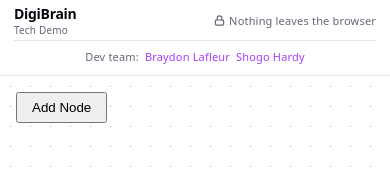
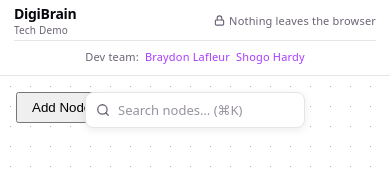
Before and after one commit to BrayLaf/DigiBrain-Tech-Demo, a React (Vite) app: page / in a window 390 px wide. Shown: the top 182 px of the page. Built offline with nearby package versions, Linux system fonts and the light colour scheme.

Commit message:
implement search functionality with highlight in graph nodes

```diff
--- a/src/App.tsx
+++ b/src/App.tsx
@@ -3,6 +3,8 @@
 import GraphCanvas from './graph/GraphCanvas';
 import NodePanel from './panel/NodePanel';
 import MiniPanel from './panel/MiniPanel';
+import SearchBar from './graph/SearchBar';
+import { useGraphStore } from './store/graphStore';
 
 type EditPanel =
   | { open: false }
@@ -12,6 +14,14 @@
 function App() {
   const [detailNodeId, setDetailNodeId] = useState<string | null>(null);
   const [editPanel, setEditPanel] = useState<EditPanel>({ open: false });
+  const [searchQuery, setSearchQuery] = useState('');
+  const [focusTarget, setFocusTarget] = useState<{ id: string; ts: number } | null>(null);
+
+  const brainNodes = useGraphStore((s) => s.nodes);
+
+  function handleFocusNode(id: string) {
+    setFocusTarget({ id, ts: Date.now() });
+  }
 
   function openEdit(nodeId: string) {
     setDetailNodeId(null);
@@ -30,6 +40,8 @@
       <GraphCanvas
         onNodeClick={(id) => { setEditPanel({ open: false }); setDetailNodeId(id); }}
         onPaneClick={closeAll}
+        searchQuery={searchQuery}
+        focusTarget={focusTarget}
       />
       <div style={{ position: 'absolute', top: 16, left: 16, zIndex: 10 }}>
         <button
@@ -38,6 +50,14 @@
         >
           Add Node
         </button>
+      </div>
+      <div style={{ position: 'absolute', top: 16, left: '50%', transform: 'translateX(-50%)', zIndex: 10 }}>
+        <SearchBar
+          nodes={brainNodes}
+          query={searchQuery}
+          onQueryChange={setSearchQuery}
+          onFocusNode={handleFocusNode}
+        />
       </div>
 
       {detailNodeId && (
--- a/src/graph/GraphCanvas.tsx
+++ b/src/graph/GraphCanvas.tsx
@@ -3,6 +3,7 @@
   ReactFlow,
   useNodesState,
   useEdgesState,
+  useReactFlow,
   Background,
   Controls,
   type Node,
@@ -33,6 +34,18 @@
 interface GraphCanvasProps {
   onNodeClick?: (nodeId: string) => void;
   onPaneClick?: () => void;
+  searchQuery?: string;
+  focusTarget?: { id: string; ts: number } | null;
+}
+
+// Rendered inside <ReactFlow> so it can access the React Flow context via useReactFlow.
+function FitViewTrigger({ target }: { target: { id: string; ts: number } | null | undefined }) {
+  const { fitView } = useReactFlow();
+  useEffect(() => {
+    if (!target) return;
+    fitView({ nodes: [{ id: target.id }], duration: 600, padding: 0.8, maxZoom: 1.5 });
+  }, [target, fitView]);
+  return null;
 }
 
 interface EdgeLabelEdit {
@@ -42,7 +55,7 @@
   y: number;
 }
 
-export default function GraphCanvas({ onNodeClick, onPaneClick }: GraphCanvasProps) {
+export default function GraphCanvas({ onNodeClick, onPaneClick, searchQuery = '', focusTarget }: GraphCanvasProps) {
   const brainNodes = useGraphStore((s) => s.nodes);
   const brainEdges = useGraphStore((s) => s.edges);
   const updateNode = useGraphStore((s) => s.updateNode);
@@ -56,15 +69,29 @@
   const edgeEditCancelled = useRef(false);
 
   useEffect(() => {
+    const q = searchQuery.trim().toLowerCase();
+    const matchedIds = q.length > 0
+      ? new Set(
+          brainNodes
+            .filter((n) =>
+              n.title.toLowerCase().includes(q) ||
+              n.content.toLowerCase().includes(q),
+            )
+            .map((n) => n.id),
+        )
+      : null;
+
     setNodes(
       brainNodes.map((n) => ({
         id: n.id,
         type: n.type,
         position: n.position,
         data: n,
+        style: matchedIds && !matchedIds.has(n.id) ? { opacity: 0.3 } : undefined,
+        className: matchedIds?.has(n.id) ? 'search-highlight' : undefined,
       })),
     );
-  }, [brainNodes, setNodes]);
+  }, [brainNodes, searchQuery, setNodes]);
 
   useEffect(() => {
     setEdges(
@@ -146,6 +173,7 @@
       >
         <Background />
         <Controls />
+        <FitViewTrigger target={focusTarget} />
       </ReactFlow>
 
       {editingEdge && (
--- /dev/null
+++ b/src/graph/SearchBar.css
@@ -0,0 +1,140 @@
+/* ── Search Bar ─────────────────────────────────────────────── */
+.search-bar {
+  position: relative;
+  width: 320px;
+  font-family: var(--sans);
+}
+
+.search-bar__input-wrap {
+  display: flex;
+  align-items: center;
+  background: var(--bg);
+  border: 1.5px solid var(--border);
+  border-radius: 8px;
+  padding: 0 10px;
+  gap: 8px;
+  box-shadow: 0 2px 8px rgba(0, 0, 0, 0.08);
+  transition: border-color 0.12s ease;
+}
+
+.search-bar__input-wrap:focus-within {
+  border-color: var(--accent-border);
+}
+
+.search-bar__icon {
+  display: flex;
+  align-items: center;
+  color: var(--text);
+  flex-shrink: 0;
+}
+
+.search-bar__input {
+  flex: 1;
+  background: transparent;
+  border: none;
+  outline: none;
+  font-size: 13px;
+  color: var(--text-h);
+  font-family: var(--sans);
+  padding: 8px 0;
+  min-width: 0;
+}
+
+.search-bar__input::placeholder {
+  color: var(--text);
+  opacity: 0.7;
+}
+
+.search-bar__clear {
+  background: none;
+  border: none;
+  cursor: pointer;
+  color: var(--text);
+  font-size: 17px;
+  line-height: 1;
+  padding: 0;
+  display: flex;
+  align-items: center;
+  flex-shrink: 0;
+  opacity: 0.5;
+  transition: opacity 0.1s ease;
+}
+
+.search-bar__clear:hover {
+  opacity: 1;
+}
+
+/* ── Dropdown ───────────────────────────────────────────────── */
+.search-bar__dropdown {
+  position: absolute;
+  top: calc(100% + 6px);
+  left: 0;
+  right: 0;
+  background: var(--bg);
+  border: 1.5px solid var(--border);
+  border-radius: 8px;
+  box-shadow: var(--shadow);
+  overflow: hidden;
+  z-index: 20;
+  max-height: 300px;
+  overflow-y: auto;
+}
+
+.search-bar__count {
+  font-size: 11px;
+  color: var(--text);
+  padding: 7px 12px 6px;
+  border-bottom: 1px solid var(--border);
+  margin: 0;
+}
+
+.search-bar__result {
+  display: flex;
+  align-items: center;
+  justify-content: space-between;
+  width: 100%;
+  padding: 8px 12px;
+  background: none;
+  border: none;
+  border-bottom: 1px solid var(--border);
+  cursor: pointer;
+  text-align: left;
+  gap: 8px;
+  transition: background 0.1s ease;
+  box-sizing: border-box;
+}
+
+.search-bar__result:last-child {
+  border-bottom: none;
+}
+
+.search-bar__result:hover {
+  background: var(--accent-bg);
+}
+
+.search-bar__result-title {
+  font-size: 13px;
+  font-weight: 500;
+  color: var(--text-h);
+  overflow: hidden;
+  text-overflow: ellipsis;
+  white-space: nowrap;
+  min-width: 0;
+}
+
+.search-bar__result-type {
+  font-size: 11px;
+  color: var(--text);
+  flex-shrink: 0;
+  text-transform: capitalize;
+  background: var(--code-bg);
+  padding: 2px 6px;
+  border-radius: 4px;
+}
+
+/* ── Mobile ─────────────────────────────────────────────────── */
+@media (max-width: 480px) {
+  .search-bar {
+    width: 220px;
+  }
+}
--- /dev/null
+++ b/src/graph/SearchBar.tsx
@@ -0,0 +1,117 @@
+import { useEffect, useRef, useState } from 'react';
+import type { BrainNode } from '../types/graph';
+import './SearchBar.css';
+
+interface SearchBarProps {
+  nodes: BrainNode[];
+  query: string;
+  onQueryChange: (q: string) => void;
+  onFocusNode: (id: string) => void;
+}
+
+const SearchIcon = () => (
+  <svg
+    width="14"
+    height="14"
+    viewBox="0 0 24 24"
+    fill="none"
+    stroke="currentColor"
+    strokeWidth="2.2"
+    strokeLinecap="round"
+    strokeLinejoin="round"
+    aria-hidden="true"
+  >
+    <circle cx="11" cy="11" r="8" />
+    <line x1="21" y1="21" x2="16.65" y2="16.65" />
+  </svg>
+);
+
+export default function SearchBar({ nodes, query, onQueryChange, onFocusNode }: SearchBarProps) {
+  const inputRef = useRef<HTMLInputElement>(null);
+  const [open, setOpen] = useState(false);
+
+  const q = query.trim().toLowerCase();
+  const matches = q
+    ? nodes.filter(
+        (n) =>
+          n.title.toLowerCase().includes(q) ||
+          n.content.toLowerCase().includes(q),
+      )
+    : [];
+
+  // Cmd/Ctrl+K focuses the search input from anywhere in the app.
+  useEffect(() => {
+    function handleKeyDown(e: KeyboardEvent) {
+      if ((e.metaKey || e.ctrlKey) && e.key === 'k') {
+        e.preventDefault();
+        inputRef.current?.focus();
+        setOpen(true);
+      }
+      if (e.key === 'Escape' && document.activeElement === inputRef.current) {
+        inputRef.current?.blur();
+        setOpen(false);
+      }
+    }
+    window.addEventListener('keydown', handleKeyDown);
+    return () => window.removeEventListener('keydown', handleKeyDown);
+  }, []);
+
+  function handleResultClick(id: string) {
+    onFocusNode(id);
+    setOpen(false);
+  }
+
+  return (
+    <div className="search-bar">
+      <div className="search-bar__input-wrap">
+        <span className="search-bar__icon">
+          <SearchIcon />
+        </span>
+        <input
+          ref={inputRef}
+          className="search-bar__input"
+          type="text"
+          placeholder="Search nodes… (⌘K)"
+          value={query}
+          onChange={(e) => {
+            onQueryChange(e.target.value);
+            setOpen(true);
+          }}
+          onFocus={() => setOpen(true)}
+          onBlur={() => setTimeout(() => setOpen(false), 150)}
+        />
+        {query && (
+          <button
+            className="search-bar__clear"
+            onMouseDown={(e) => e.preventDefault()}
+            onClick={() => onQueryChange('')}
+            aria-label="Clear search"
+          >
+            ×
+          </button>
+        )}
+      </div>
+
+      {open && q && (
+        <div className="search-bar__dropdown">
+          <p className="search-bar__count">
+            {matches.length > 0
+              ? `${matches.length} of ${nodes.length} node${nodes.length === 1 ? '' : 's'} matched`
+              : 'No nodes matched'}
+          </p>
+          {matches.map((n) => (
+            <button
+              key={n.id}
+              className="search-bar__result"
+              onMouseDown={(e) => e.preventDefault()}
+              onClick={() => handleResultClick(n.id)}
+            >
+              <span className="search-bar__result-title">{n.title}</span>
+              <span className="search-bar__result-type">{n.type}</span>
+            </button>
+          ))}
+        </div>
+      )}
+    </div>
+  );
+}
--- a/src/graph/nodes/nodes.css
+++ b/src/graph/nodes/nodes.css
@@ -157,6 +157,15 @@
   color: var(--node-memory-icon);
 }
 
+/* ── Search highlight & dim ─────────────────────────────────── */
+.react-flow__node {
+  transition: opacity 0.2s ease;
+}
+
+.react-flow__node.search-highlight .brain-node {
+  box-shadow: 0 0 0 2.5px var(--accent);
+}
+
 /* ── MessageNode ────────────────────────────────────────────── */
 .brain-node--message {
   width: 200px;
```
